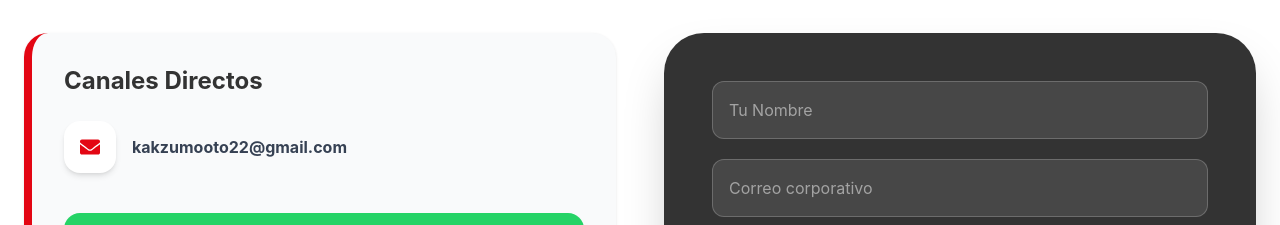
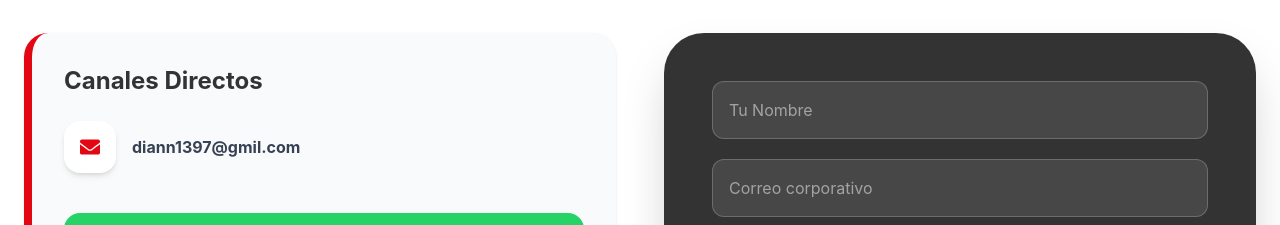
Before and after one commit to kakzumooto/H2Lmarketing, a React (Vite) app in the folder h2l-marketing/: page / in a window 1280 px wide. Shown: the part 1380-1605 px from the top of the page. Built offline with nearby package versions, Linux system fonts and the light colour scheme.

Commit message:
Modificacion de informcacion del cliente (correo)

```diff
--- a/h2l-marketing/src/components/Contact.jsx
+++ b/h2l-marketing/src/components/Contact.jsx
@@ -2,7 +2,7 @@ import { useState } from 'react';
 import { FaWhatsapp, FaEnvelope, FaMapMarkerAlt, FaPaperPlane, FaCheckCircle } from 'react-icons/fa';
 
 const Contact = () => {
-  const clientEmail = "kakzumooto22@gmail.com";
+  const clientEmail = "diann1397@gmil.com";
   const [enviado, setEnviado] = useState(false);
 
   const handleSubmit = async (e) => {
@@ -19,7 +19,7 @@ const Contact = () => {
       if (response.ok) {
         setEnviado(true);
         form.reset();
-        // El mensaje de éxito se queda 6 segundos
+        // El mensaje de éxito se queda 5 segundos
         setTimeout(() => setEnviado(false), 5000);
       }
     } catch (error) {
```
